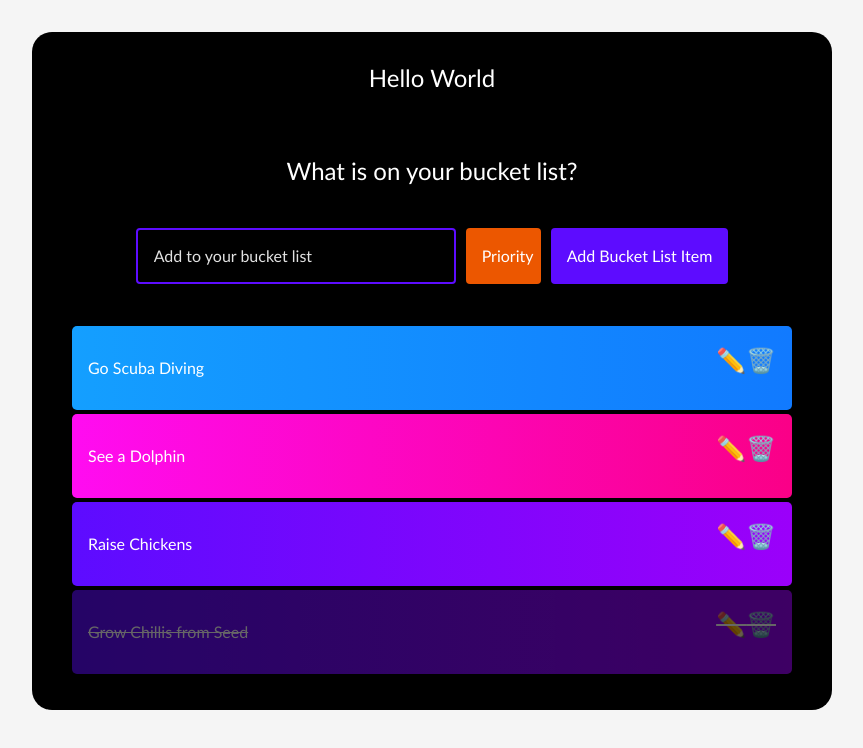
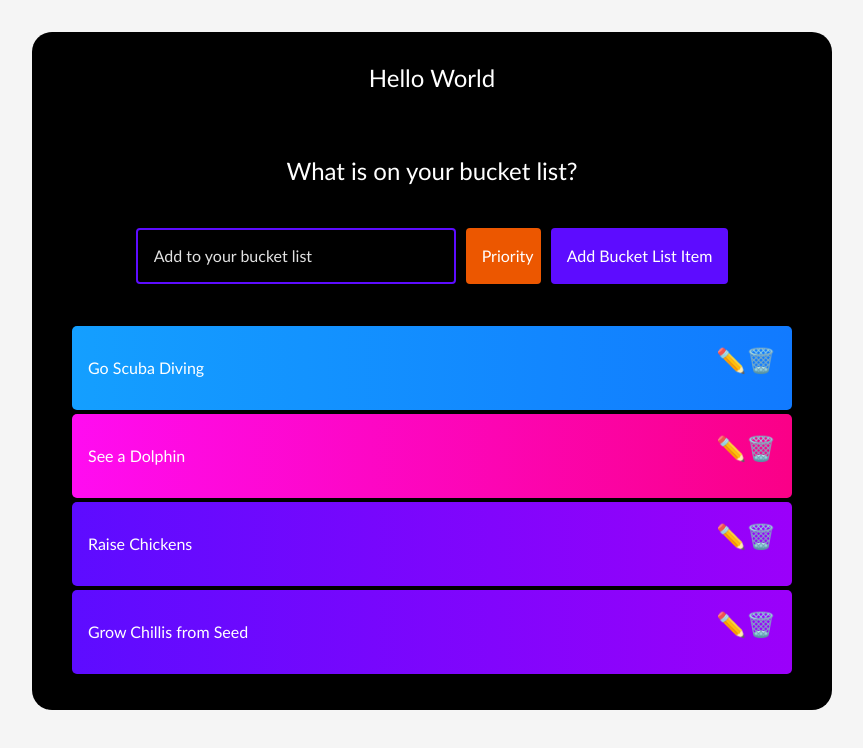
Before and after one commit to djbowen95/Hit-the-Bucket, a React (Create React App) app: page / in a window 1280 px wide. Shown: the top 748 px of the page, without its empty margins (208-1071 px from the left). Built offline with nearby package versions, Linux system fonts and the light colour scheme; the HTML template or start-up script is replaced by a standard one.

Commit message:
Logic to log an updated bucket to the console

```diff
--- a/src/components/BucketList.js
+++ b/src/components/BucketList.js
@@ -4,10 +4,10 @@ import Bucket from './Bucket';
 
 function BucketList() {
   const [bucket, setBucket] = useState([
-    {id: 0.2187712753129798, text: 'Go Scuba Diving', eagerness: 'high'},
-    {id: 0.6719643913431121, text: 'See a Dolphin', eagerness: 'medium'},
-    {id: 0.9234561674495707, text: 'Raise Chickens', eagerness: 'low'},
-    {id: 0.6174456772282497, text: 'Grow Chillis from Seed', eagerness: 'low', complete: true}
+    {id: 0.2187712753129798, text: 'Go Scuba Diving', eagerness: 'high', complete: false},
+    {id: 0.6719643913431121, text: 'See a Dolphin', eagerness: 'medium', complete: false},
+    {id: 0.9234561674495707, text: 'Raise Chickens', eagerness: 'low', complete: false},
+    {id: 0.6174456772282497, text: 'Grow Chillis from Seed', eagerness: 'low', complete: false}
   ]);
 
   // Function to add a bucket list item
@@ -19,12 +19,14 @@ function BucketList() {
   // Function to mark bucket list item as complete
   const completeBucketItem = (id) => {
     let updatedBucket = bucket.map((item) => {
-      if (id === item.id) {
-        console.log("This is the item clicked");
-        console.log(id);
-        console.log(item);
-      };
+      if (item.id === id) {
+        let newItem = item;
+        newItem.complete = !newItem.complete;
+        return newItem;
+      }
+      return item;
     })
+    console.log(updatedBucket);
     // If the ID passed to this function matches the ID of the item that was clicked, mark it as complete
     // let updatedBucket = bucket.map((item) => {
     //   if (id === item.id) {
```
